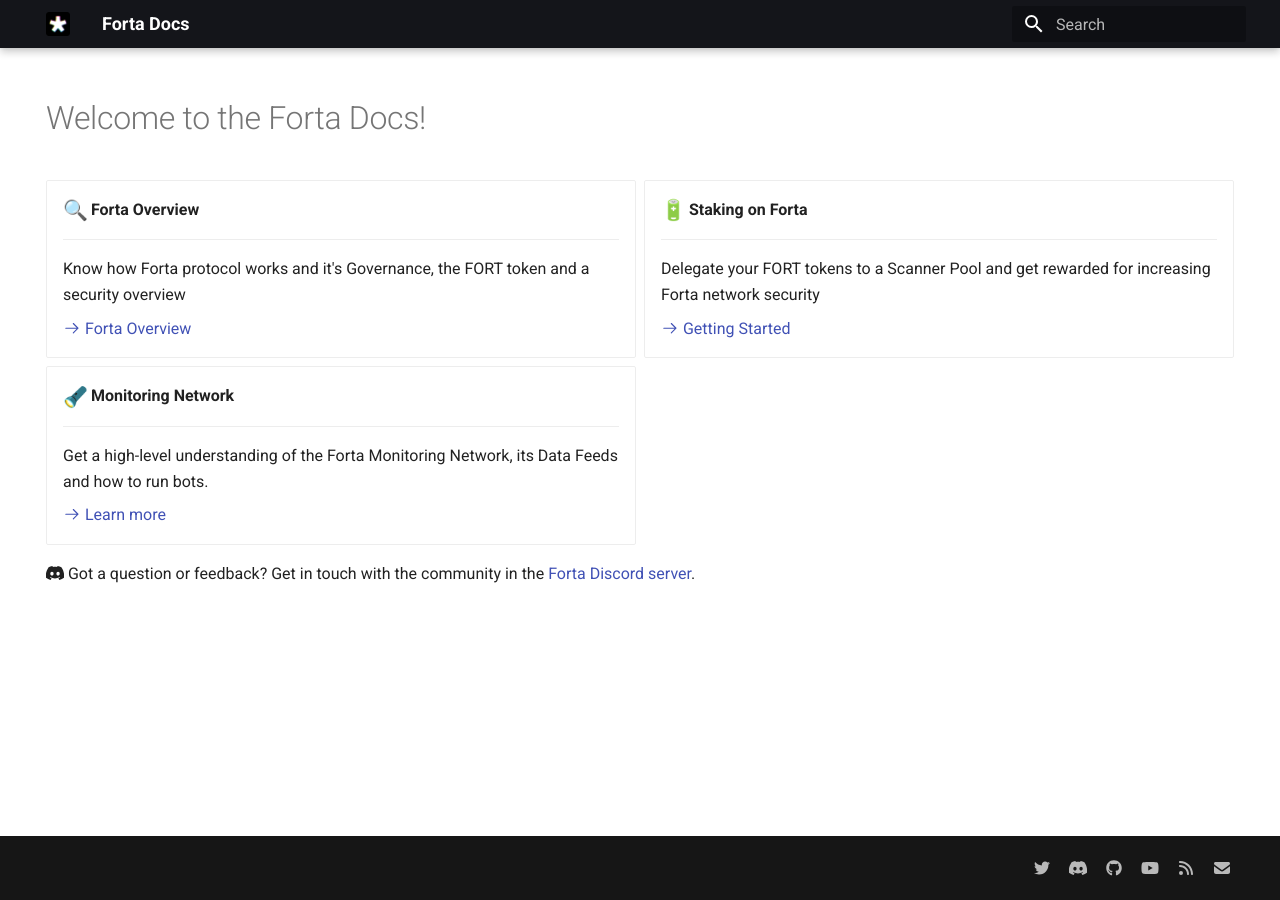
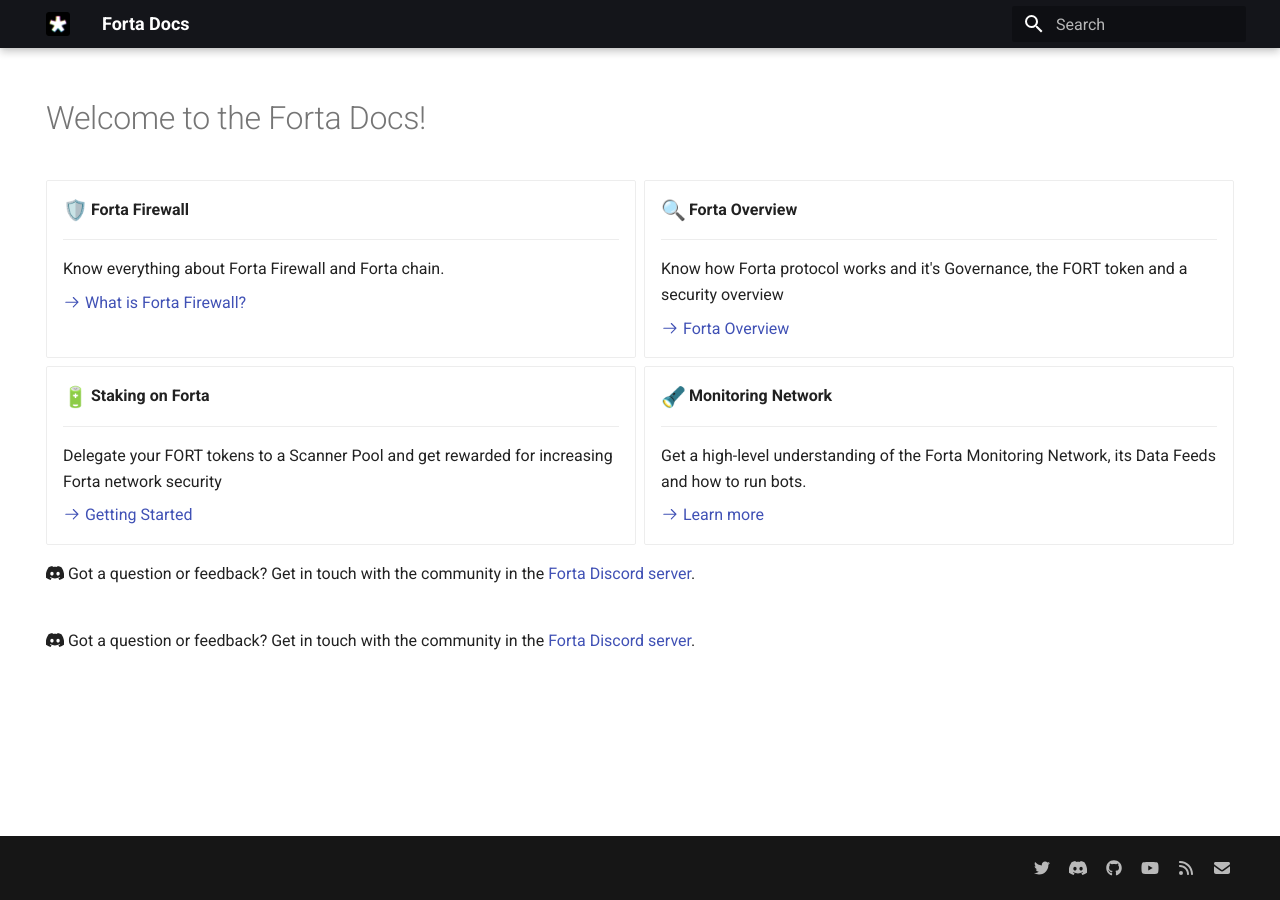
Before and after one commit to forta-network/docs, an MkDocs documentation site: the page built from docs/index.md, in a window 1280 px wide. Built offline with MkDocs 1.6.1 and Material for MkDocs 9.7.7, drawn with Linux system fonts in a browser that asks for light colours; emoji names are drawn with the system emoji font.

Commit message:
Update index.md

```diff
--- a/docs/index.md
+++ b/docs/index.md
@@ -11,6 +11,15 @@
     display: grid;
     grid-template-columns: repeat(auto-fit,minmax(min(100%,20rem),1fr));
     margin: 1em 0" markdown>
+
+
+-   :shield:{ .lg .middle } __Forta Firewall__
+
+    ---
+
+    Know everything about Forta Firewall and Forta chain.
+
+    [:octicons-arrow-right-24: What is Forta Firewall?](what-is-forta-firewall.md)
 
 -   :mag:{ .lg .middle } __Forta Overview__
 
@@ -43,3 +52,6 @@
 
 
 :fontawesome-brands-discord: Got a question or feedback? Get in touch with the community in the [Forta Discord server](https://discord.gg/KACdTEutQq).<br><br>
+
+
+:fontawesome-brands-discord: Got a question or feedback? Get in touch with the community in the [Forta Discord server](https://discord.gg/KACdTEutQq).<br><br>
```
